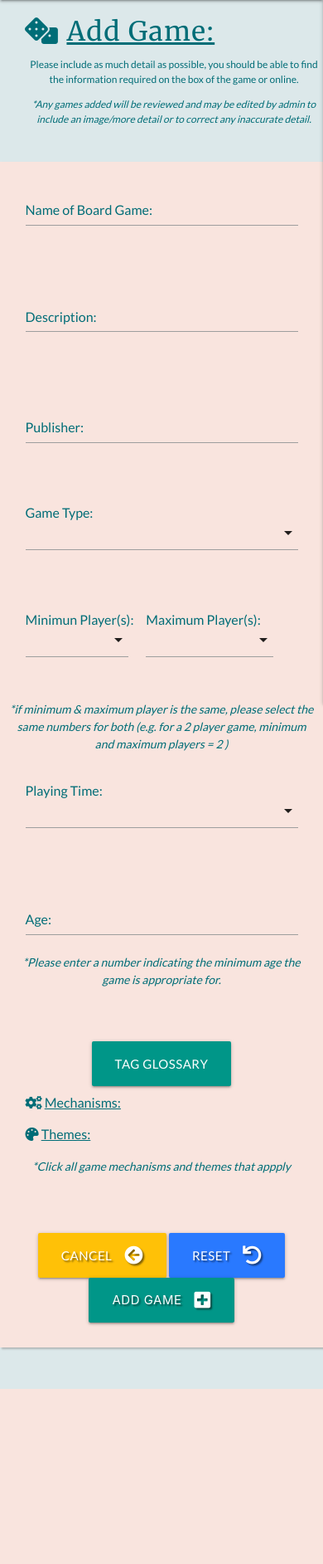
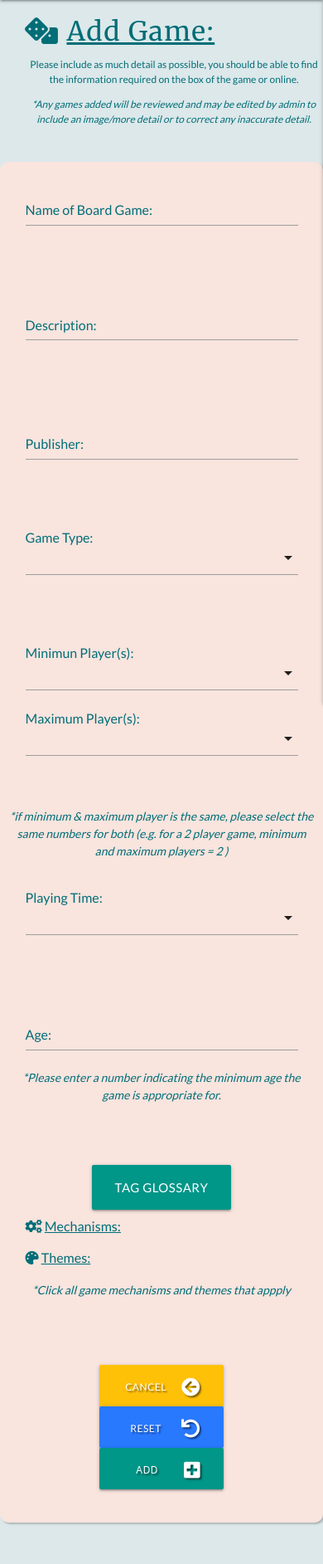
Before and after one commit to Vivioli87/meeple_finder, a Flask app: page /add_game in a window 390 px wide. Shown: the part 56-1941 px from the top of the page at 83% size. Before the commit the page ends 1730 px from the top, so only its background shows below. Run offline with Flask 2, Linux system fonts and the light colour scheme; data that the repository does not hold is empty; some libraries are stand-ins or nearby versions.

Commit message:
styled buttons and forms to be responsive

```diff
--- a/static/css/style.css
+++ b/static/css/style.css
@@ -130,10 +130,11 @@ th.table-actions{
     background-color: #f9e4de;
     box-shadow: 2px 2px 2px rgba(134, 133, 133, 0.5);
     margin: 30px 50px;
+    border-radius: 10px;
 }
 
 .custom-form-container > div{
-    padding: 20px 20px 10px;
+    padding: 20px
 }
 
 .input-field>label{
@@ -164,11 +165,25 @@ th.table-actions{
     margin-bottom: 20px;
 }
 
+/*buttons*/
+
 .add-tag-button{
     width: 155px;
     font-size: 14px;
 }
 
+.update-game-button{
+    width: 180px;
+    font-size: 14px;
+    height: 50px;
+    margin: 10px;
+}
+
+.form-button{
+    width: 150px;
+    font-size: 12px;
+    height: 50px;
+}
 
 /*media queries*/
 
--- a/templates/add_game.html
+++ b/templates/add_game.html
@@ -8,7 +8,7 @@
     </div>
 
     <div class="row">
-        <form class="col s12 m8 offset-m2 custom-form-container" method="POST" action="{{url_for('add_game') }}">
+        <form class="col s12 m10 offset-m1 custom-form-container" method="POST" action="{{url_for('add_game') }}">
             <!--game name -->
             <div class="row">
                 <div class="input-field col s12">
@@ -57,7 +57,7 @@
             </div>
             <!--player count - 2 dropdowns: min-player & max_player -->
             <div class="row">
-                <div class="input-field col s5">
+                <div class="input-field col s12 m6">
                     <select id="min_player" name="min_player">
                       <option value="" disabled selected></option>
                       <option value="1">1</option>
@@ -68,7 +68,7 @@
                     </select>
                     <label for="min_player">Minimun Player(s):</label>
                 </div>
-                <div class="input-field col s6">
+                <div class="input-field col s12 m6">
                     <select id="max_player" name="max_player">
                         <option value="" disabled selected></option>
                         <option value="1">1</option>
@@ -135,19 +135,23 @@
                     </div>
                 </div>
             </div>
-            <div class="row">
-                <div class="col s12 center-align">
+            <div class="row center-align">
+                <div class="col s12 m4">
                      <!--cancel button -->
-                     <a href="#" onclick="goBack()" class="btn-large amber text-shadow">
+                     <a href="#" onclick="goBack()" class="btn-large form-button amber text-shadow">
                         Cancel<i class="fas fa-arrow-circle-left right"></i>
                     </a>
+                </div>
+                <div class="col s12 m4">
                      <!--Reset form-->
-                     <a href="#" onclick="refreshPage()" class="btn-large blue accent-3 text-shadow">
+                     <a href="#" onclick="refreshPage()" class="btn-large form-button blue accent-3 text-shadow">
                         Reset<i class="fas fa-undo right"></i>
                     </a>
+                </div>
+                <div class="col s12 m4">
                      <!--submit button -->
-                    <button type="submit" class="btn-large teal text-shadow">
-                        Add Game<i class="fas fa-plus-square right"></i>
+                    <button type="submit" class="btn-large form-button teal text-shadow">
+                        Add<i class="fas fa-plus-square right"></i>
                     </button>
                 </div>
             </div>
--- a/templates/add_tag.html
+++ b/templates/add_tag.html
@@ -12,7 +12,7 @@
         </div>
     </div>
     <div class="row custom-teal-text">
-        <form class="col s10 offset-s1 custom-form-container" method="POST" action="{{url_for('add_tag') }}">
+        <form class="col s12 m10 offset-m1 custom-form-container" method="POST" action="{{url_for('add_tag') }}">
             <!--tag use -->
             <div class="row">
                 <div class="input-field col s12">
--- a/templates/profile.html
+++ b/templates/profile.html
@@ -59,7 +59,8 @@
                                 <div class="card-content profile-size">
                                     <span class="card-title underline">{{game.name|upper}}</span>
                                     <br>
-                                    <p>Added to Collection: <strong>{{game.date_added}}</strong></p>
+                                    <p>Added to Collection: <strong>{{game.date_added}}</strong></p><br>
+                                    <a href="{{ url_for('get_game_detail', game_id=game._id) }}" class="btn-small teal mobile-size text-shadow">More Info / Reviews</a>
                                 </div>
                                 <div class="card-action-area profile-size center-align">
                                     <a href="{{ url_for('remove_from_collection', game_id=game.id) }}" class="red-text accent-3"><i class="fas fa-minus-circle"></i>  Remove from Collection</a>
@@ -92,7 +93,8 @@
                             <div class="card-content profile-size">
                                 <span class="card-title underline">{{game.name|upper}}</span>
                                 <br>
-                                <p>Added to Wishlist: <strong>{{game.date_added}}</strong></p>
+                                <p>Added to Wishlist: <strong>{{game.date_added}}</strong></p><br>
+                                <a href="{{ url_for('get_game_detail', game_id=game._id) }}" class="btn-small teal mobile-size text-shadow">More Info / Reviews</a>
                             </div>
                             <div class="card-action-area profile-size center-align">
                                 <a href="{{ url_for('move_to_collection', game_id=game.id) }}" class="custom-teal-text profile-links"><i class="fas fa-plus-circle"></i>  Move to Collection</a>
```
Also changed, not shown: static/css/games.css (+5 -2 lines), templates/add_review.html (+10 -7 lines), templates/edit_game.html (+13 -11 lines), templates/edit_review.html (+13 -10 lines).
